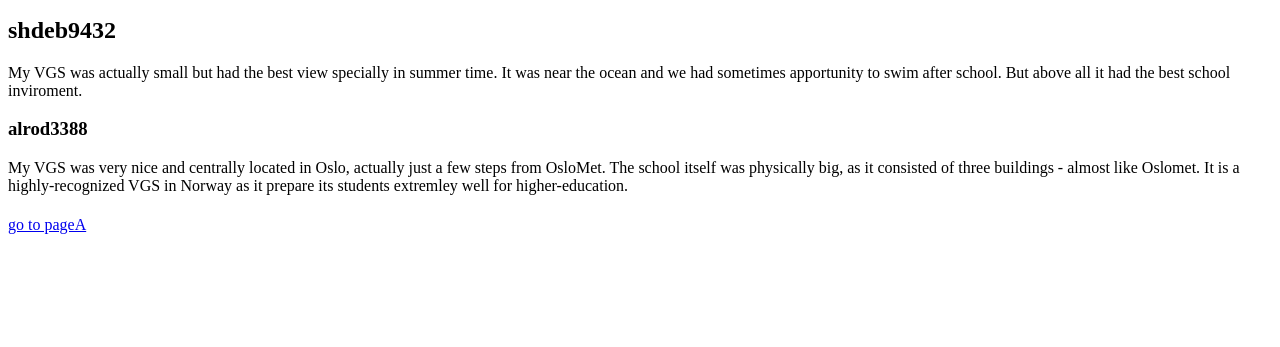
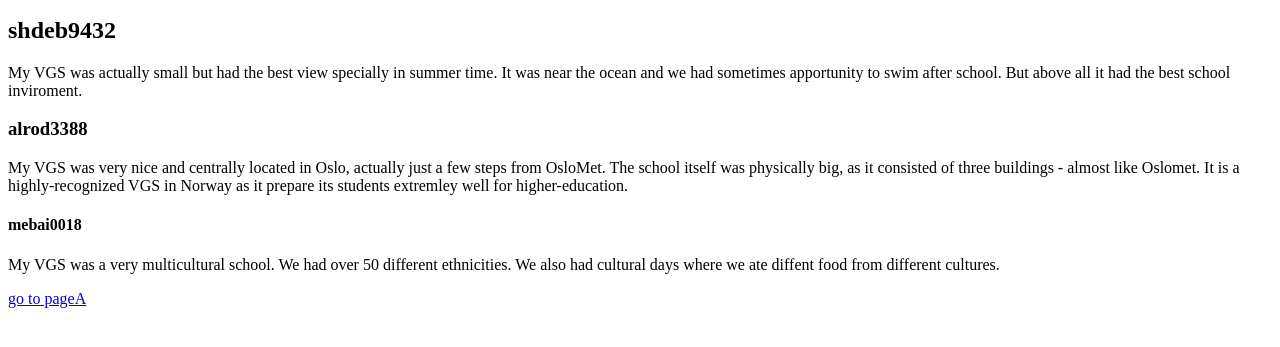
Before and after one commit to OsloMet-web/1stOblig-gruppe-9, a plain HTML site: page pageB.html in a window 1280 px wide. Shown: the part 101-448 px from the top of the page. Drawn offline with Linux system fonts and the light colour scheme.

Commit message:
Update pageB.html
min vgs

```diff
--- a/pageB.html
+++ b/pageB.html
@@ -18,10 +18,11 @@ The school had many halls for practicing different types of sports. </p>
 <p>My VGS was very nice and centrally located in Oslo, actually just a few steps from OsloMet. The school itself was physically big, as it consisted of three buildings - almost like Oslomet.
    It is a highly-recognized VGS in Norway as it prepare its students extremley well for higher-education. </p>
 
-<h4></h4>
- <p>
+<h4> mebai0018 </h4>
+ <p> My VGS was a very multicultural school. We had over 50 different ethnicities.
+     We also had cultural days where we ate diffent food from different cultures. </p>
+
     <a href="pageA.html"> go to pageA</a>
- </p>
 </body>
 
 </html>
```
